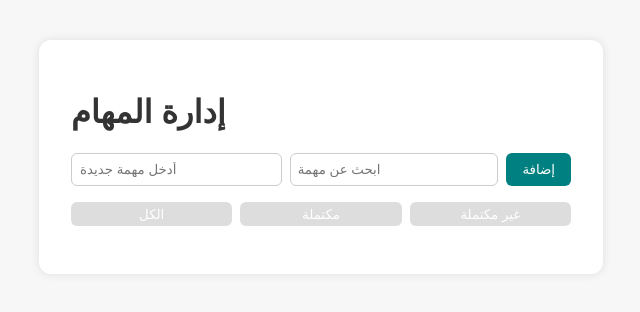
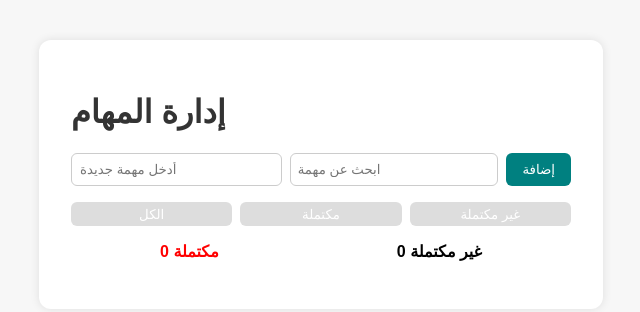
Before and after one commit to AhmadElhabbash/To-Do-List, a website built with Vite: page index.html in a window 1280 px wide. Shown: the whole page, without its empty margins (319-959 px from the left). Built offline with nearby package versions, Linux system fonts and the light colour scheme.

Commit message:
Add tasks counter for completed && uncompleted tasks

```diff
--- a/index.html
+++ b/index.html
@@ -18,6 +18,10 @@
         <button data-filter="done">مكتملة</button>
         <button data-filter="not-done">غير مكتملة</button>
       </div>
+      <div id="tasksCounter">
+        <span id="completedCount"></span>
+        <span id="remainingCount"></span>
+      </div>
       <ul id="task-list"></ul>
     </main>
 
--- a/src/main.js
+++ b/src/main.js
@@ -38,6 +38,7 @@ function renderTasks(filter = "all") {
       taskList.appendChild(li);
     }
   });
+  updateTasksCounter();
 }
 
 function toggleDone(index) {
@@ -53,6 +54,15 @@ function editTask(index, el) {
     tasks[index].text = newValue;
     saveTasks();
   }
+}
+
+function updateTasksCounter() {
+  const completed = tasks.filter((t) => t.done).length;
+  const remaining = tasks.length - completed;
+  document.getElementById("completedCount").textContent =
+    completed + " مكتملة ";
+  document.getElementById("remainingCount").textContent =
+    remaining + " غير مكتملة";
 }
 window.editTask = editTask;
 
--- a/src/style.css
+++ b/src/style.css
@@ -81,3 +81,23 @@ li button {
   border: 1px solid #ccc;
   border-radius: 6px;
 }
+
+#tasksCounter {
+  display: flex;
+  justify-content: space-around;
+
+  margin-bottom: 1rem;
+  font-weight: bold;
+  color: #333;
+  text-align: center;
+}
+#completedCount {
+  color: red;
+  font-weight: 900;
+  text-align: ;
+}
+
+#remainingCount {
+  color: black;
+  font-weight: 900;
+}
```
